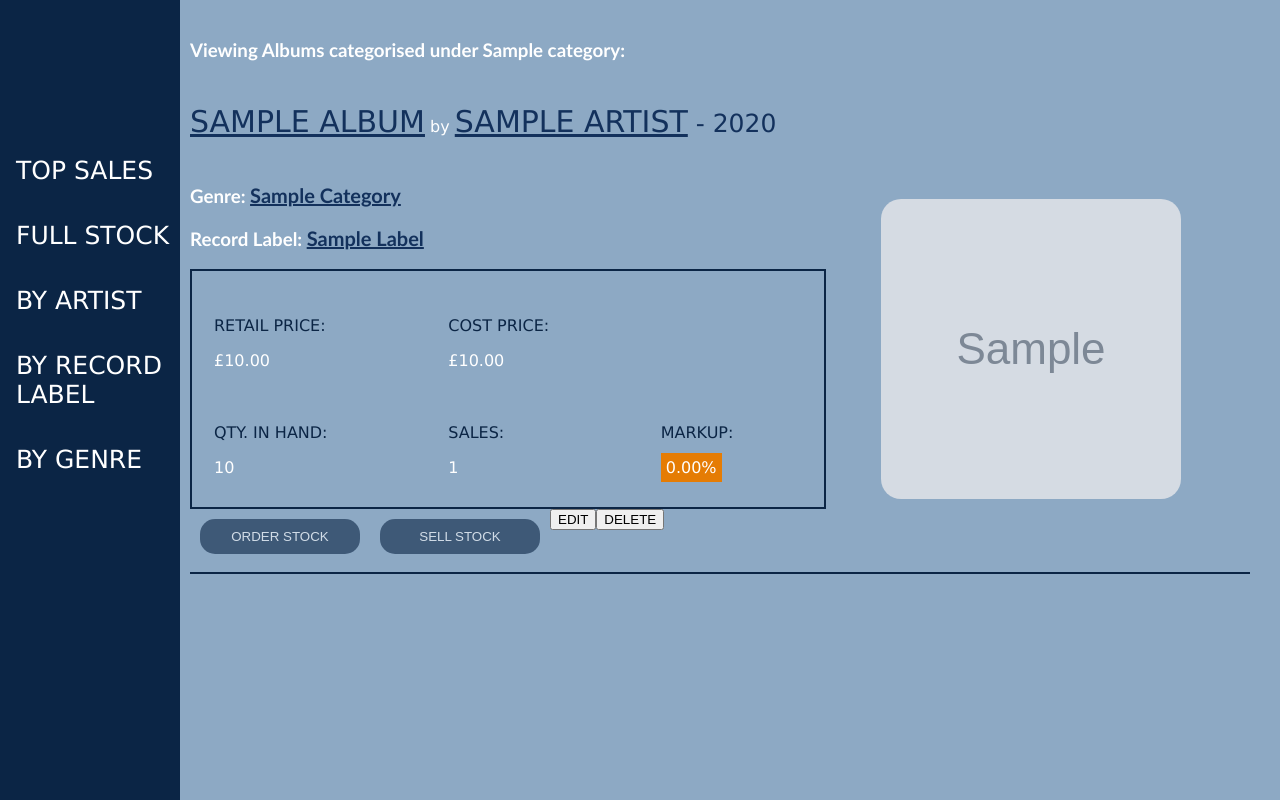
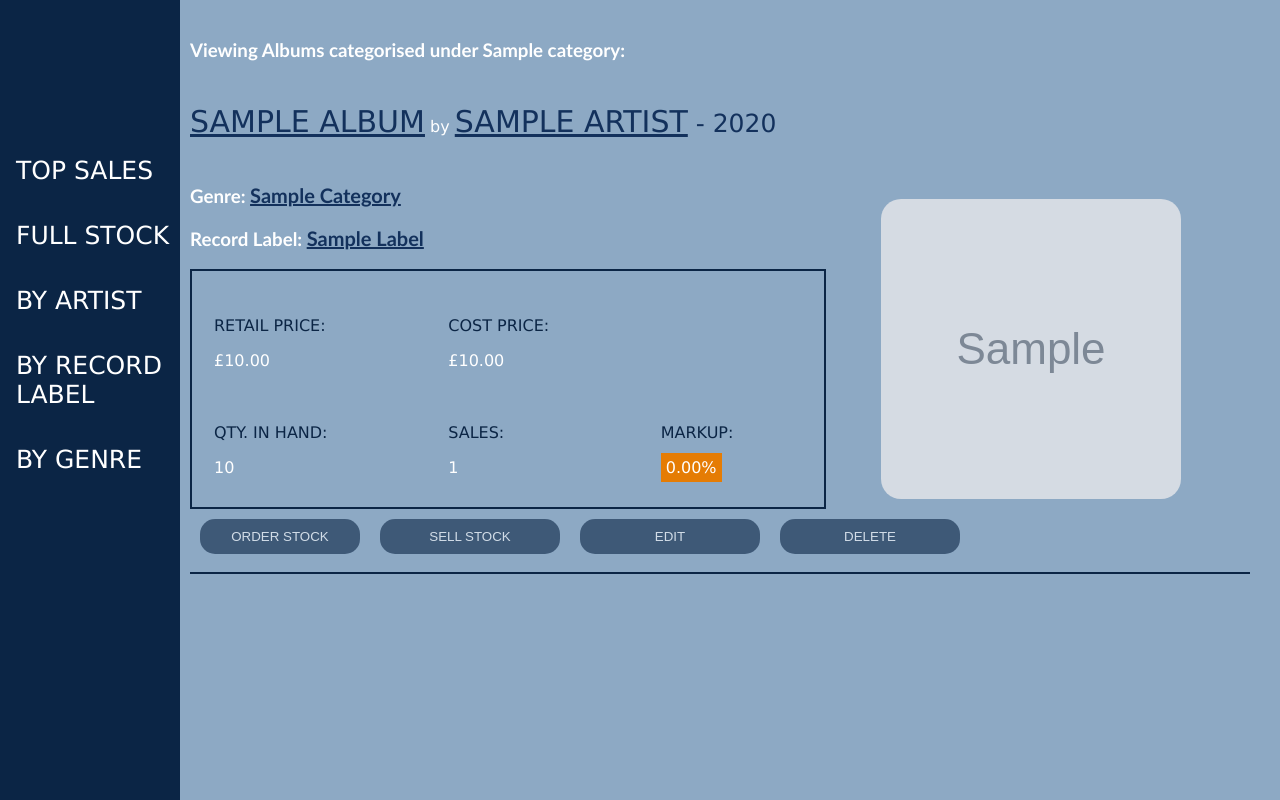
Before and after one commit to asliay/codeclan_pythonproject_week5, a Flask app: page /genres/1 in a window 1280 px wide. Run offline with Flask 2, Linux system fonts and the light colour scheme; grey boxes marked "Sample" are stand-in pictures; a database or web service that is not in the repository returns one stand-in record (values such as "Sample title"); some libraries are stand-ins or nearby versions.

Commit message:
corrected button classes and added README

```diff
--- a/console.py
+++ b/console.py
@@ -283,7 +283,7 @@ rage_self_titled = Album("Rage Against the Machine", rage, rap_metal, 21.99, 13.
 album_repository.save(rage_self_titled)
 
 # Paul Simon Graceland
-graceland = Album("Graceland", paul_simon, folk, 21.99, 17.99, "1986", "https://is1-ssl.mzstatic.com/image/thumb/Music3/v4/c6/c6/ba/c6c6ba77-8773-0930-bddc-f19a702ad7b6/source/600x600bb.jpg", 4, warner, 11)
+graceland = Album("Graceland", paul_simon, folk, 21.99, 17.99, "1986", "https://is1-ssl.mzstatic.com/image/thumb/Music3/v4/c6/c6/ba/c6c6ba77-8773-0930-bddc-f19a702ad7b6/source/600x600bb.jpg", 4, warner, 14)
 album_repository.save(graceland)
 
 
--- a/templates/artists/show.html
+++ b/templates/artists/show.html
@@ -49,10 +49,10 @@
             <button class="order-btn">SELL STOCK</button>
         </form>
         <form class="edit-form" action="/albums/{{album.id}}/edit">
-            <button class="edit-button">EDIT</button>
+            <button class="edit-btn">EDIT</button>
         </form>
         <form class="delete-form" action="/albums/{{album.id}}/delete" method="POST">
-            <button class="trash-button">DELETE</button>
+            <button class="trash-btn">DELETE</button>
         </form>
     </div>
         <hr>
--- a/templates/genres/show.html
+++ b/templates/genres/show.html
@@ -46,13 +46,13 @@
             <button class="order-btn">ORDER STOCK</button>
         </form>
         <form action="/albums/{{album.id}}/sell", method="POST">
-            <button class="order-btn">SELL STOCK</button>
+            <button class="sell-btn">SELL STOCK</button>
         </form>
         <form class="edit-form" action="/albums/{{album.id}}/edit">
-            <button class="edit-button">EDIT</button>
+            <button class="edit-btn">EDIT</button>
         </form>
         <form class="delete-form" action="/albums/{{album.id}}/delete" method="POST">
-            <button class="trash-button">DELETE</button>
+            <button class="trash-btn">DELETE</button>
         </form>
     </div>
         <hr>
--- a/templates/labels/show.html
+++ b/templates/labels/show.html
@@ -50,10 +50,10 @@
             <button class="order-btn">SELL STOCK</button>
         </form>
         <form class="edit-form" action="/albums/{{album.id}}/edit">
-            <button class="edit-button">EDIT</button>
+            <button class="edit-btn">EDIT</button>
         </form>
         <form class="delete-form" action="/albums/{{album.id}}/delete" method="POST">
-            <button class="trash-button">DELETE</button>
+            <button class="trash-btn">DELETE</button>
         </form>
     </div>
 <hr>
```
Also changed, not shown: Shop_Inventory.md (deleted, +0 -23 lines), README.md (added), 1 other file.
